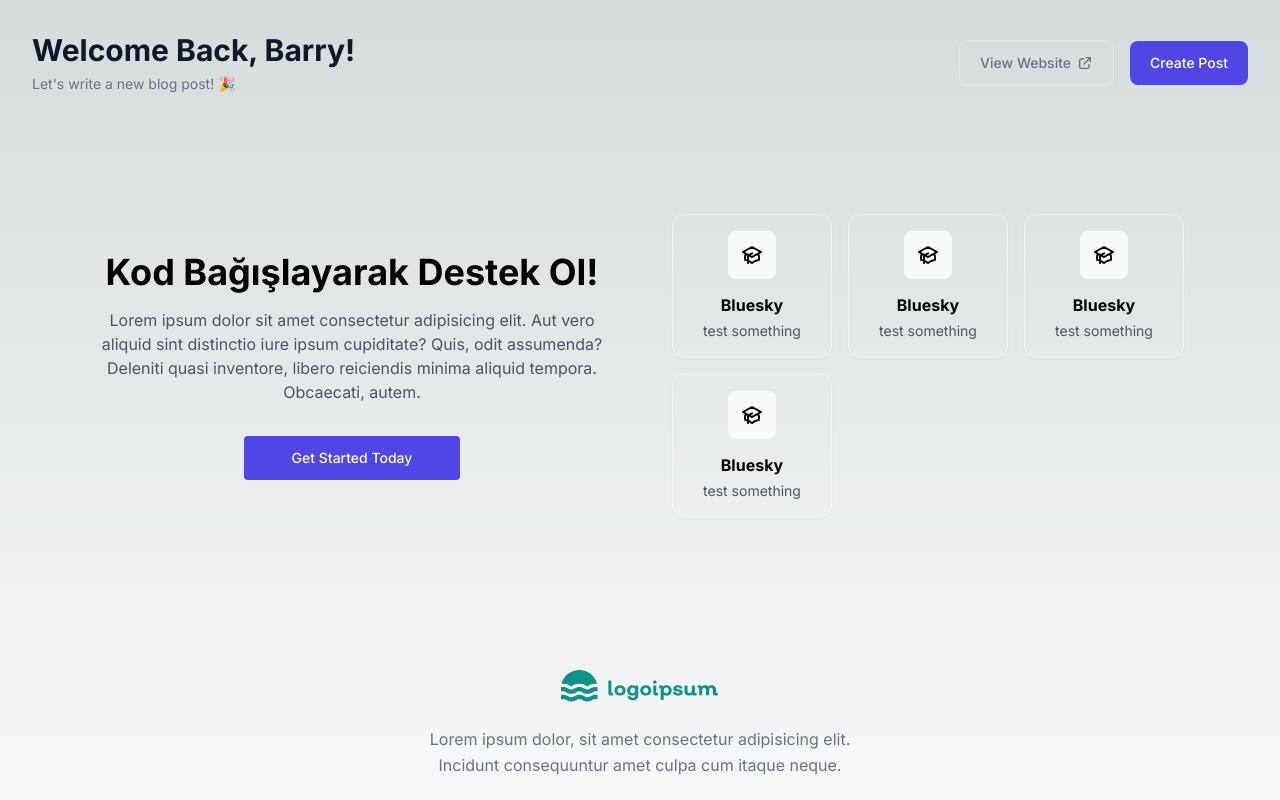
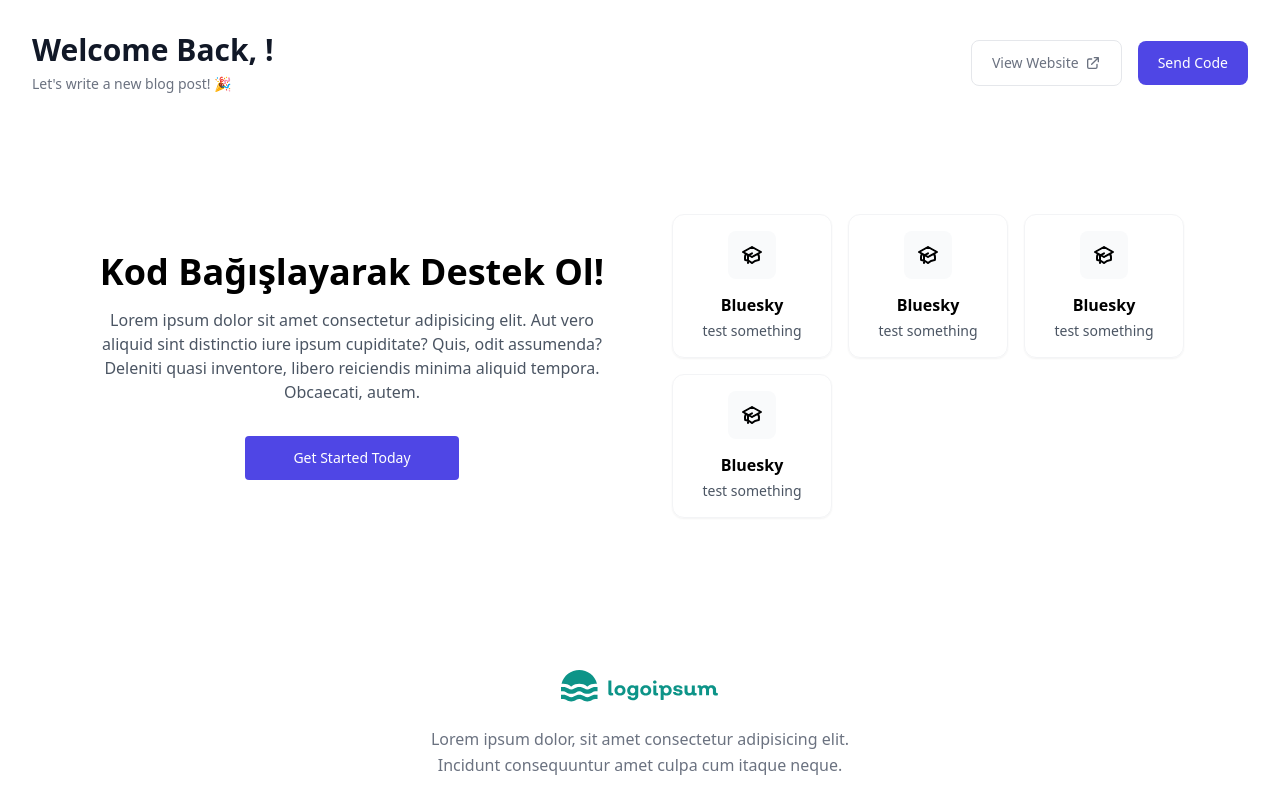
Before and after one commit to ahmet-kok/askida-app, a Next.js app: page / in a window 1280 px wide. Shown: the top 800 px of the page. Built offline with nearby package versions, Linux system fonts and the light colour scheme; sample sign-in values are in the browser's storage.

Commit message:
login logic started

```diff
--- a/app/components/Auth.js
+++ b/app/components/Auth.js
@@ -2,10 +2,10 @@ import React from "react";
 import { Header } from "./Header";
 import { Footer } from "./Footer";
 
-function Auth({ children, authPage = false }) {
+function Auth({ children, authPage = false}) {
   return (
     <>
-      {!authPage && <Header />}
+      {!authPage && <Header name={name}/>}
       {children}
       {!authPage && <Footer />}
     </>
--- a/app/components/Header.js
+++ b/app/components/Header.js
@@ -1,14 +1,17 @@
 import React from "react";
+import jsCookie from "js-cookie";
+
 import Link from "next/link";
 
-export const Header = () => {
+export const Header = (params) => {
+  const name = jsCookie.get('name');
   return (
     <header>
   <div className="mx-auto max-w-screen-xl px-4 py-6 sm:px-6 sm:py-8 lg:px-8">
     <div className="sm:flex sm:items-center sm:justify-between">
       <div className="text-center sm:text-left">
         <h1 className="text-2xl font-bold text-gray-900 sm:text-3xl">
-          Welcome Back, Barry!
+          Welcome Back, {name}!
         </h1>
 
         <p className="mt-1.5 text-sm text-gray-500">
@@ -43,7 +46,7 @@ export const Header = () => {
           className="block rounded-lg bg-indigo-600 px-5 py-3 text-sm font-medium text-white transition hover:bg-indigo-700 focus:outline-none focus:ring"
           type="button"
         >
-          Create Post
+          Send Code
         </button>
       </div>
     </div>
--- a/app/layout.js
+++ b/app/layout.js
@@ -1,7 +1,5 @@
 import "./globals.css";
 import { Inter } from "next/font/google";
-import { Header } from "./components/Header";
-import { Footer } from "./components/Footer";
 
 const inter = Inter({ subsets: ["latin"] });
 
@@ -13,11 +11,7 @@ export const metadata = {
 export default function RootLayout({ children }) {
   return (
     <html lang="en">
-      <body className={inter.className}>
-        {<Header /> && !children.authPage}
-        {children}
-        {<Footer /> && children.authPage}
-      </body>
+      <body className={inter.className, "bg-white"}>{children}</body>
     </html>
   );
 }
--- a/app/login/[id]/page.js
+++ b/app/login/[id]/page.js
@@ -1,15 +1,24 @@
-"use client"
+"use client";
 import React from "react";
+import jsCookie from "js-cookie";
+import { useRouter } from "next/navigation";
+import { useSearchParams } from "next/navigation";
+
 import { useEffect } from "react";
 
 export default function Session({ params }) {
+  const router = useRouter();
   const token = params.id;
-  console.log(token);
+  const searchParams = useSearchParams();
+  const name = searchParams.get("name");
+  const email = searchParams.get("email");
   useEffect(() => {
     if (window) {
-      // set props data to session storage or local storage
+      jsCookie.set("token", token);
+      jsCookie.set("name", name);
+      jsCookie.set("email", email);
       window.localStorage.setItem("token", token);
     }
   }, []);
-  return <h1>hello {token}</h1>;
+  return router.push("/");;
 }
--- a/app/page.js
+++ b/app/page.js
@@ -5,11 +5,13 @@ import { useEffect } from "react";
 import { useRouter } from "next/navigation";
 import { CodeApp } from "./components/CodeApp";
 
+
 export default function Home() {
   const router = useRouter();
-
   useEffect(() => {
     if (window) {
+
+
       // set props data to session storage or local storage
       if (!window.localStorage.getItem("token")) {
         router.push("/login");
@@ -17,7 +19,7 @@ export default function Home() {
     }
   }, []);
   return (
-    <Auth authPage={false}>
+    <Auth authPage={false} name={name}>
       <main className="flex flex-col h-auto items-center justify-between p-6">
         <section>
           <div className="max-w-screen-xl px-4 py-8 sm:px-6 sm:py-12 lg:px-8 lg:py-16">
--- a/package.json
+++ b/package.json
@@ -11,7 +11,8 @@
   "dependencies": {
     "autoprefixer": "10.4.14",
     "eslint": "8.44.0",
-    "eslint-config-next": "13.4.8",
+    "eslint-config-next": "^12.0.4",
+    "js-cookie": "^3.0.5",
     "next": "13.4.8",
     "postcss": "8.4.24",
     "react": "18.2.0",
```
Also changed, not shown: app/components/Footer.js (+4 -4 lines), 1 other file (tests, documents, lock files or other folders).
